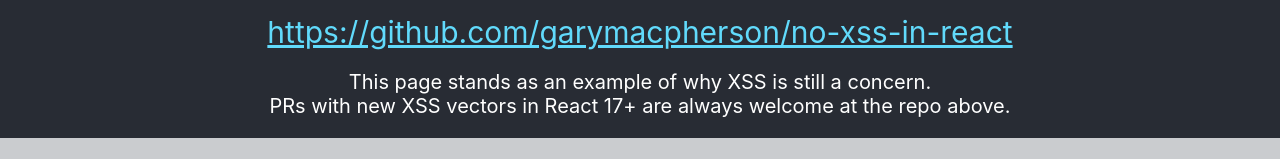
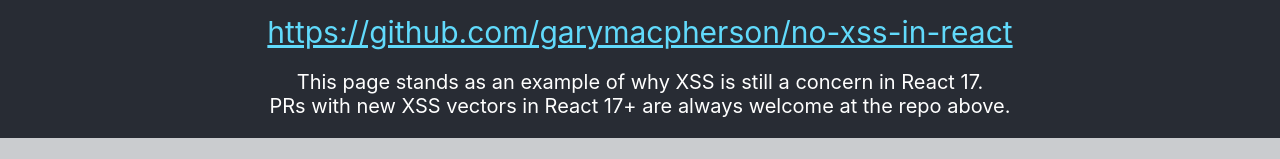
Before and after one commit to garymacpherson/no-xss-in-react, a React (Create React App) app: page / in a window 1280 px wide. Shown: the part 320-479 px from the top of the page. Built offline with nearby package versions, Linux system fonts and the light colour scheme; the HTML template or start-up script is replaced by a standard one.

Commit message:
improve info text

```diff
--- a/src/app.tsx
+++ b/src/app.tsx
@@ -22,7 +22,7 @@
         <a className="GithubLink" href="https://github.com/garymacpherson/no-xss-in-react">https://github.com/garymacpherson/no-xss-in-react</a>
         <div className="Info">
           <div>
-            This page stands as an example of why XSS is still a concern.
+            This page stands as an example of why XSS is still a concern in React 17.
           </div>
           <div>
             PRs with new XSS vectors in React 17+ are always welcome at the repo above.
```
